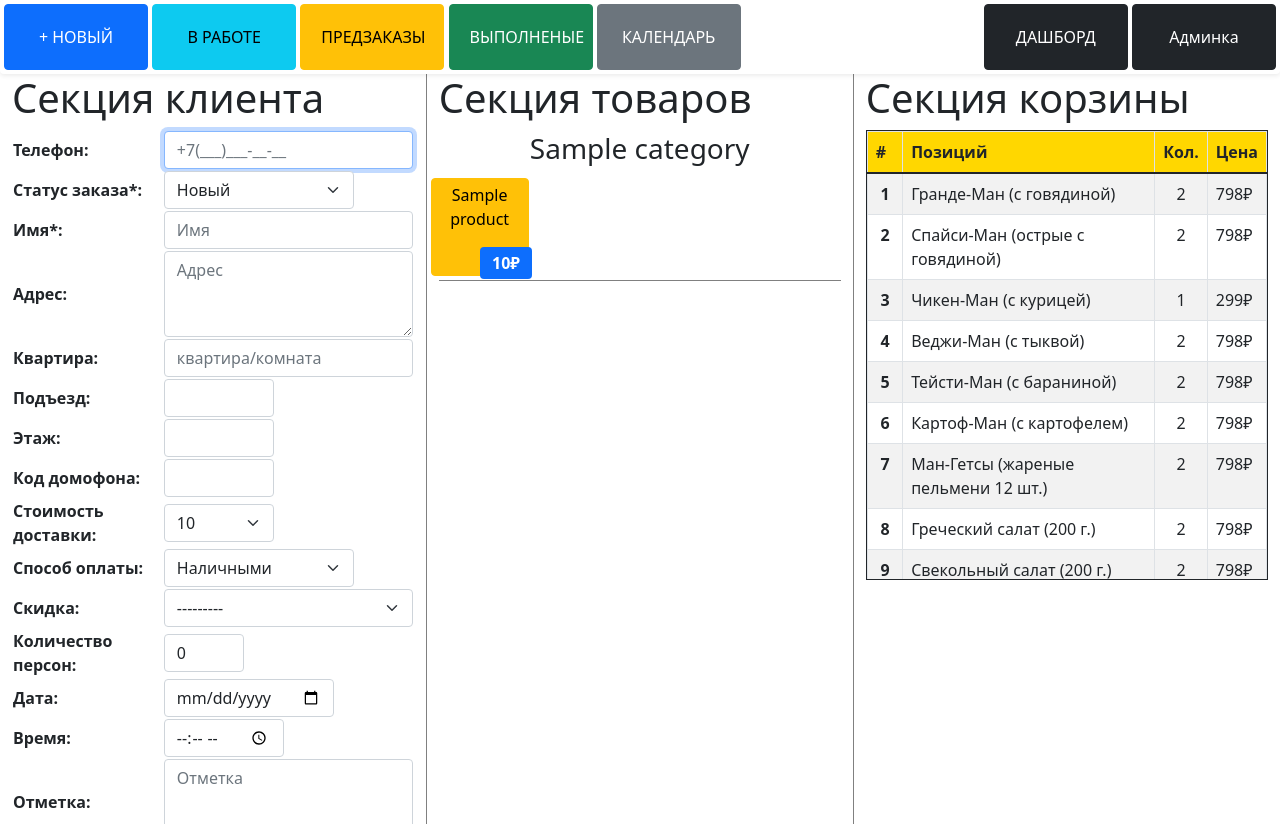
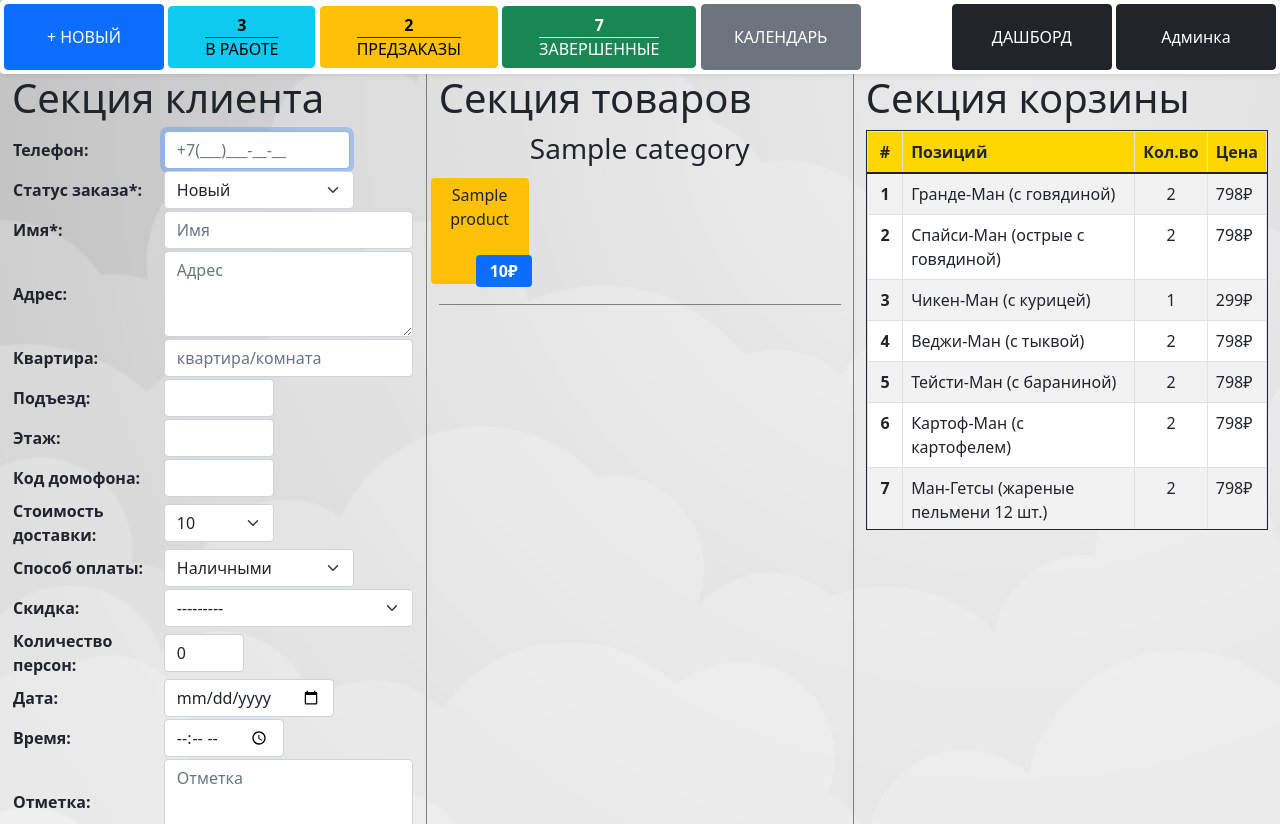
Before and after one commit to Coffe-Lake/MantiCRM, a Django app: page /new_order/ in a window 1280 px wide. Run offline with Django 3.2, Linux system fonts and the light colour scheme; tables that the repository leaves empty hold one stand-in row (values such as "Sample post"); some libraries are stand-ins or nearby versions.

Commit message:
Update templates and styles

```diff
--- a/static/css/style.css
+++ b/static/css/style.css
@@ -3,6 +3,8 @@ html {
 }
 
 body {
+    background-image: url("/static/image/back.jpg");
+    background-attachment: fixed;
 }
 
 
@@ -14,7 +16,8 @@ nav {
 
 .nav_button {
     padding: 20px !important;
-    width: 9em;
+    max-width: 10em;
+    min-width: 10em;
 }
 
 .scroll {
@@ -30,4 +33,26 @@ nav {
 
 .product_button {
     width: 23% !important;
+    background-color: #ffc108 !important;
 }
+
+.product_price {
+    display: flex;
+    flex-direction: row;
+    justify-content: center;
+    margin: -8px;
+    padding: 4px;
+    right: 4px;
+    bottom: 4px;
+    position: absolute
+}
+
+.price-list {
+    height: 400px;
+    border: 1px solid
+}
+
+
+.gold {
+    background-color: gold;
+}
--- a/static/js/main.js
+++ b/static/js/main.js
@@ -1,5 +1,5 @@
 function getClientData(val) {
-    alert("Клиент с номером: " + val + " уже есть в базе!");
+    return alert("Клиент с номером: " + val + " уже есть в базе!");
 }
 
 
--- a/templates/base.html
+++ b/templates/base.html
@@ -13,7 +13,7 @@
           crossorigin="anonymous">
     <title>{% block title %}{% endblock title %}</title>
 </head>
-<body>
+<body class="">
 
 <!-- БЛОК ШАПКИ -->
 {% include 'header.html' %}
@@ -32,5 +32,6 @@
         integrity="sha384-/bQdsTh/da6pkI1MST/rWKFNjaCP5gBSY4sEBT38Q/9RBh9AH40zEOg7Hlq2THRZ"
         crossorigin="anonymous"></script>
 <script src="{% static 'js/phoneinput.js' %}"></script>
+<script src="{% static 'js/main.js' %}"></script>
 </body>
 </html>
--- a/templates/navbar.html
+++ b/templates/navbar.html
@@ -1,12 +1,20 @@
 {% load static %}
 
-<nav class="shadow-sm p-1 bg-white rounded"
-     style="position: sticky;top: 0;">
+<nav class="shadow-sm p-1 bg-white sticky-top rounded">
     <div>
         <a href="{% url "new_order" %}" class="btn btn-primary nav_button">+ НОВЫЙ</a>
-        <a href="/" class="btn btn-info nav_button">В РАБОТЕ</a>
-        <a href="{% url "orders_list" %}" class="btn btn-warning  nav_button">ПРЕДЗАКАЗЫ</a>
-        <a href="{% url "orders_list" %}" class="btn btn-success nav_button">ВЫПОЛНЕНЫЕ</a>
+        <a href="/" class="btn btn-info ">
+            <span class="fw-bold">3</span><br>
+            <span class="border-top border-dark m-4">В РАБОТЕ</span>
+        </a>
+        <a href="{% url "orders_list" %}" class="btn btn-warning">
+            <span class="fw-bold">2</span><br>
+            <span class="border-top border-dark m-4">ПРЕДЗАКАЗЫ</span>
+        </a>
+        <a href="{% url "orders_list" %}" class="btn btn-success">
+            <span class="fw-bold">7</span><br>
+            <span class="border-top m-4">ЗАВЕРШЕННЫЕ</span>
+        </a>
         <button class="btn btn-secondary  nav_button">КАЛЕНДАРЬ</button>
     </div>
     <div>
--- a/templates/orders/new_order.html
+++ b/templates/orders/new_order.html
@@ -18,8 +18,9 @@
                     <div>
                         <table>
                             <td><label for="phone" class="col fw-bold">Телефон: </label></td>
-                            <td><input type="tel"
-                                       class="col form-control"
+                            <td>
+                                <input type="tel"
+                                       class="col form-control w-75"
                                        data-tel-input
                                        id="phone"
                                        placeholder="+7(___)___-__-__"
@@ -27,10 +28,8 @@
                                        value=""
                                        onchange="getClientData(this.value)"
                                        autofocus
-                                       required/></td>
-                            {#                            <td>#}
-                            {#                                <button class="col btn btn-primary m-1">Проверить</button>#}
-                            {#                            </td>#}
+                                       required/>
+                            </td>
                             {{ form.as_table }}
                         </table>
                     </div>
@@ -47,18 +46,14 @@
                             </h3>
 
                             <!-- ПРОДУКЦИЯ -->
-                            <div class="row row-cols-4">
+                            <div class="row row-cols-4 mb-3">
                                 {% for product in category.p_category.values %}
-                                    <button class="btn btn-warning btn-md p-1 m-1 product_button">
-                                        <span class="">{{ product.name }}</span><br><br>
-                                        <span class="col-7 bg-primary rounded text-white float-end fw-bold"
-                                              style="
-
-                                        display: flex;
-                                        flex-direction: row;
-                                        justify-content: center;
-                                        margin: -8px;
-                                        padding: 4px;">{{ product.price }}₽</span>
+                                    <button class="btn btn-md p-1 m-1 product_button position-relative">
+                                        <span class="position-relative d-block">{{ product.name }}</span><br><br>
+                                        <span class="col-7 bg-primary rounded text-white
+                                                        float-end fw-bold product_price">
+                                            {{ product.price }}₽
+                                        </span>
                                     </button>
                                 {% endfor %}
                             </div>
@@ -70,16 +65,13 @@
                 <section class="col">
                     <div class="">
                         <h1>Секция корзины</h1>
-                        <div class="scroll" style="height: 450px; border: 1px solid">
-                            <table class="table table-bordered table-striped">
+                        <div class="scroll price-list">
+                            <table class="table table-bordered table-striped bg-white">
                                 <thead>
-                                <tr style="
-                                position: sticky;
-                                top: 0;
-                                background-color: gold;">
-                                    <th scope="col">#</th>
+                                <tr class="sticky-top gold">
+                                    <th scope="col" class="text-center">#</th>
                                     <th scope="col">Позиций</th>
-                                    <th scope="col">Кол.</th>
+                                    <th scope="col">Кол.во</th>
                                     <th scope="col">Цена</th>
                                 </tr>
                                 </thead>
@@ -158,9 +150,4 @@
             </div>
         </div>
     </form>
-    <script>
-        function getClientData(val) {
-            alert("Клиент с номером: " + val + " уже есть в базе!");
-        }
-    </script>
 {% endblock content %}
--- a/templates/orders/order_detail.html
+++ b/templates/orders/order_detail.html
@@ -32,5 +32,5 @@
     </ul>
 
 
-    <div class="alert alert-secondary m-auto mb-5 w-75" role="alert">{{ orders.values }}</div>
+    <div class="alert alert-info m-auto mb-5 w-75" role="alert">{{ orders.values }}</div>
 {% endblock content %}
```
Also changed, not shown: static/image/back.jpg (added).
